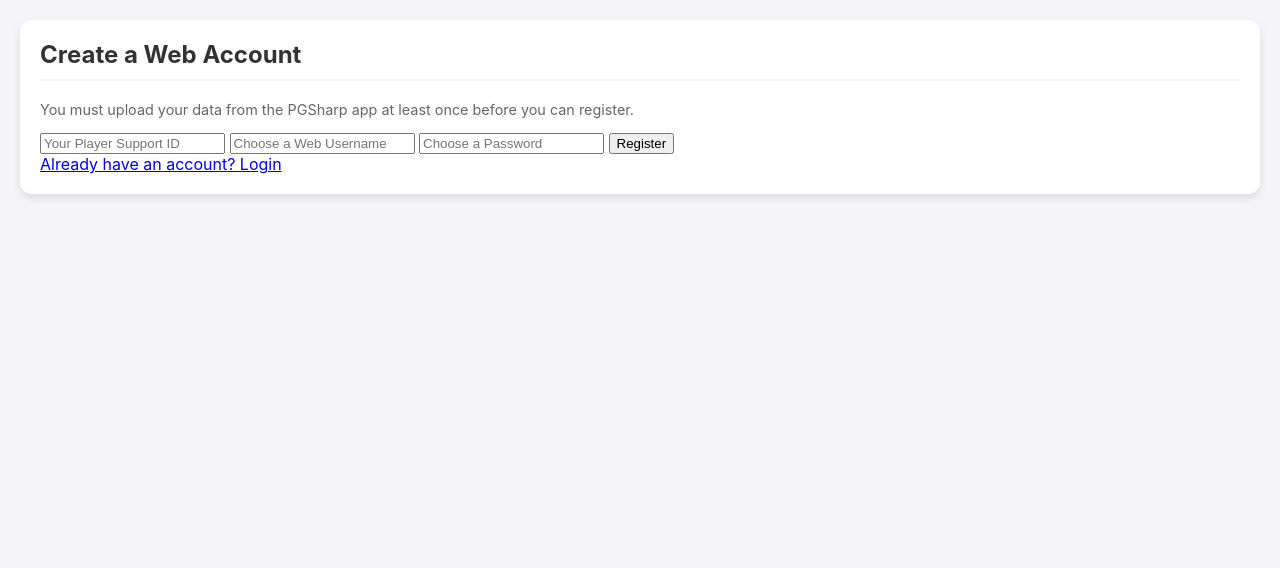
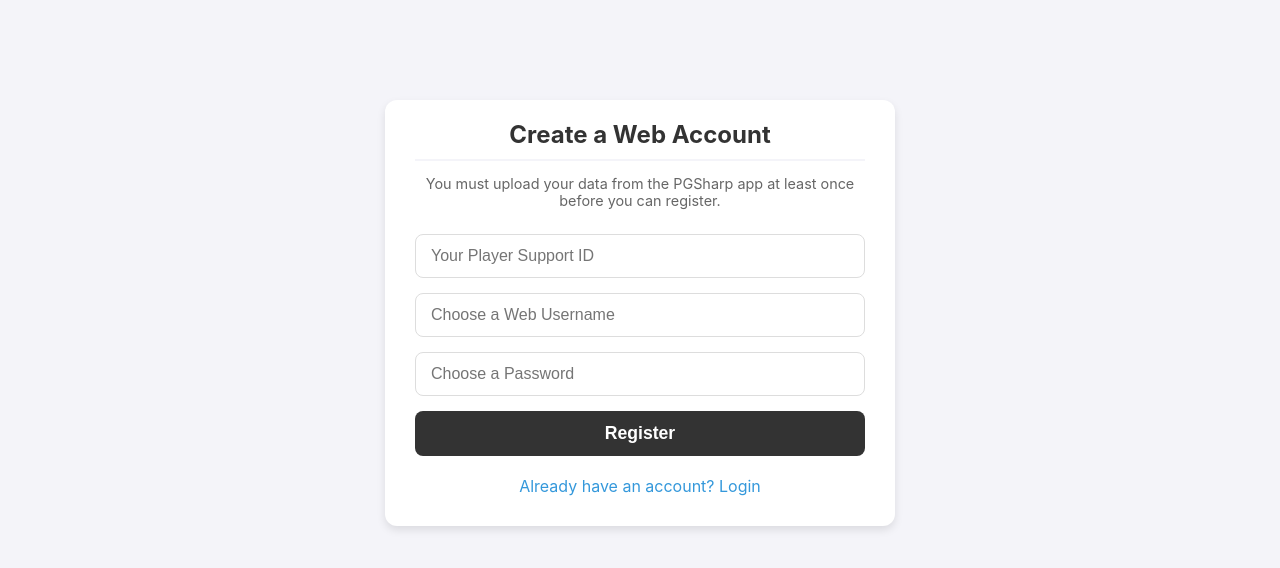
Before and after one commit to mr23simple/poke, a website: page public/register.html in a window 1280 px wide. Drawn offline with Linux system fonts and the light colour scheme.

Commit message:
updated server.js

```diff
--- a/public/register.html
+++ b/public/register.html
@@ -7,7 +7,7 @@
     <link rel="stylesheet" href="style.css">
     </head>
 <body>
-    <div class="login-container card">
+    <div class="form-container card">
         <h2>Create a Web Account</h2>
         <p style="font-size: 0.9em; color: #666;">You must upload your data from the PGSharp app at least once before you can register.</p>
         <form action="/register" method="post">
--- a/public/style.css
+++ b/public/style.css
@@ -163,3 +163,64 @@
     font-weight: bold;
     border: 1px solid white;
 }
+
+.form-container {
+    max-width: 450px;
+    margin: 80px auto;
+    padding: 20px 30px 30px 30px;
+}
+
+.form-container h2 {
+    text-align: center;
+    margin-bottom: 10px;
+}
+
+.form-container p {
+    text-align: center;
+    margin-bottom: 25px;
+    font-size: 0.9em;
+    color: #666;
+}
+
+.form-container form {
+    display: flex;
+    flex-direction: column;
+    gap: 15px;
+}
+
+.form-container input {
+    padding: 12px 15px;
+    border-radius: 8px;
+    border: 1px solid #ddd;
+    font-size: 1em;
+}
+
+.form-container input:focus {
+    outline: none;
+    border-color: var(--team-instinct);
+    box-shadow: 0 0 5px rgba(241, 196, 15, 0.5);
+}
+
+.form-container button {
+    padding: 12px;
+    border: none;
+    border-radius: 8px;
+    background-color: #333;
+    color: white;
+    font-size: 1.1em;
+    font-weight: bold;
+    cursor: pointer;
+    transition: background-color 0.2s;
+}
+
+.form-container button:hover {
+    background-color: #555;
+}
+
+.form-container a {
+    display: block;
+    margin-top: 20px;
+    text-align: center;
+    color: var(--team-mystic);
+    text-decoration: none;
+}
```
Also changed, not shown: public/login.html (+1 -1 lines).
